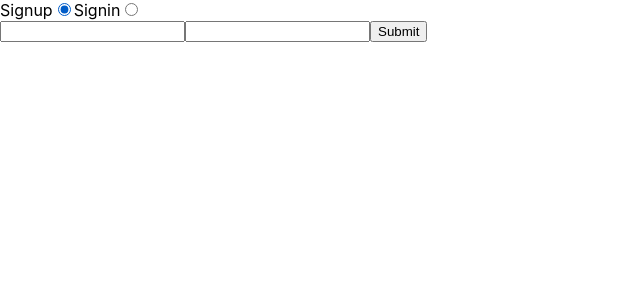
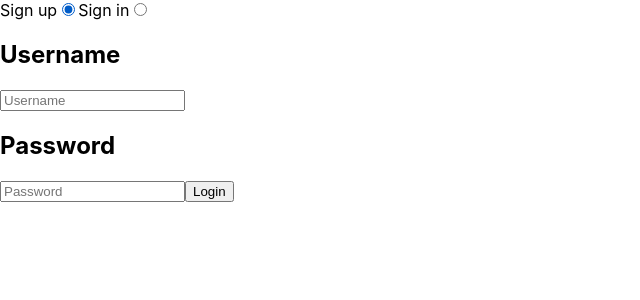
Before and after one commit to IdaAspen/final-project-maria-ida, a React (Create React App) app in the folder frontend/: page /login in a window 1280 px wide. Shown: the top 300 px of the page, without its empty margins (0-640 px from the left). Built offline with nearby package versions, Linux system fonts and the light colour scheme; the HTML template or start-up script is replaced by a standard one.

Commit message:
fix: recoded login.js FE to make /main show

```diff
--- a/frontend/package.json
+++ b/frontend/package.json
@@ -7,6 +7,7 @@
     "@testing-library/jest-dom": "^5.16.1",
     "@testing-library/react": "^12.1.2",
     "@testing-library/user-event": "^13.5.0",
+    "eslint": "^8.7.0",
     "react": "^17.0.2",
     "react-dom": "^17.0.2",
     "react-redux": "^7.2.6",
--- a/frontend/src/components/Login.js
+++ b/frontend/src/components/Login.js
@@ -1,6 +1,13 @@
-import React, { useState } from 'react';
-import { batch, useDispatch } from 'react-redux';
+// import React, { useState } from 'react';
+// import { batch, useDispatch } from 'react-redux';
+// // import { useNavigate } from 'react-router-dom';
 
+// import { API_URL } from '../utils/constants';
+// import user from '../reducers/user';
+
+import React, { useState, useEffect } from 'react';
+import { useSelector, useDispatch, batch } from 'react-redux';
+import { useNavigate } from 'react-router-dom';
 import { API_URL } from '../utils/constants';
 import user from '../reducers/user';
 
@@ -8,8 +15,18 @@ const Login = () => {
   const [username, setUsername] = useState('');
   const [password, setPassword] = useState('');
   const [mode, setMode] = useState('signup');
+  const [error, setError] = useState('');
+
+  const accessToken = useSelector((store) => store.user.accessToken);
 
   const dispatch = useDispatch();
+  const navigate = useNavigate();
+
+  useEffect(() => {
+    if (accessToken) {
+      navigate('/');
+    }
+  }, [accessToken, navigate]);
 
   const onFormSubmit = (event) => {
     event.preventDefault();
@@ -17,9 +34,9 @@ const Login = () => {
     const options = {
       method: 'POST',
       headers: {
-        'Content-Type': 'application/json'
+        'Content-Type': 'application/json',
       },
-      body: JSON.stringify({ username, password })
+      body: JSON.stringify({ username, password }),
     };
 
     fetch(API_URL(mode), options)
@@ -29,7 +46,7 @@ const Login = () => {
           batch(() => {
             dispatch(user.actions.setUserId(data.response.userId));
             dispatch(user.actions.setUsername(data.response.username));
-            dispatch(user.actions.setAccessToken(data.response.setAccessToken));
+            dispatch(user.actions.setAccessToken(data.response.accessToken));
             dispatch(user.actions.setError(null));
           });
         } else {
@@ -39,45 +56,142 @@ const Login = () => {
             dispatch(user.actions.setAccessToken(null));
             dispatch(user.actions.setError(data.response));
           });
+          setError('Sorry, invalid login or password.');
         }
       });
   };
 
   return (
     <>
-      <label htmlFor="signup">Signup</label>
+      <label htmlFor="signup">Sign up</label>
       <input
         id="signup"
         type="radio"
         checked={mode === 'signup'}
         onChange={() => setMode('signup')}
-      />
-      <label htmlFor="sigin">Signin</label>
+      ></input>
+      <label htmlFor="signin">Sign in</label>
       <input
         id="signin"
         type="radio"
         checked={mode === 'signin'}
         onChange={() => setMode('signin')}
-      />
+      ></input>
+
       <form onSubmit={onFormSubmit}>
-        <label htmlFor="username" />
+        <label htmlFor="username">
+          <h2>Username</h2>
+        </label>
         <input
           id="username"
           type="text"
+          placeholder="Username"
           value={username}
           onChange={(e) => setUsername(e.target.value)}
-        />
-        <label htmlFor="password" />
+        ></input>
+        <label htmlFor="password">
+          <h2>Password</h2>
+        </label>
         <input
           id="password"
           type="password"
+          placeholder="Password"
           value={password}
           onChange={(e) => setPassword(e.target.value)}
-        />
-        <button type="submit">Submit</button>
+        ></input>
+        <button type="submit">Login</button>
+        <p> {error}</p>
       </form>
     </>
   );
 };
 
+////////////////////här är ordinarie login ////////////////////////////////////////////
+
+// const Login = () => {
+//   const [username, setUsername] = useState('');
+//   const [password, setPassword] = useState('');
+//   const [mode, setMode] = useState('signup');
+
+//   // const accessToken = useSelector((store) => store.user.accessToken);
+
+//   const dispatch = useDispatch();
+
+//   // const navigate = useNavigate();
+
+//   // useEffect(() => {
+//   //   if (accessToken) {
+//   //     navigate('/');
+//   //   }
+//   // }, [accessToken, navigate]);
+
+//   const onFormSubmit = (event) => {
+//     event.preventDefault();
+
+//     const options = {
+//       method: 'POST',
+//       headers: {
+//         'Content-Type': 'application/json',
+//       },
+//       body: JSON.stringify({ username, password }),
+//     };
+
+//     fetch(API_URL(mode), options)
+//       .then((res) => res.json())
+//       .then((data) => {
+//         if (data.success) {
+//           batch(() => {
+//             dispatch(user.actions.setUserId(data.response.userId));
+//             dispatch(user.actions.setUsername(data.response.username));
+//             dispatch(user.actions.setAccessToken(data.response.setAccessToken));
+//             dispatch(user.actions.setError(null));
+//           });
+//         } else {
+//           batch(() => {
+//             dispatch(user.actions.setUserId(null));
+//             dispatch(user.actions.setUsername(null));
+//             dispatch(user.actions.setAccessToken(null));
+//             dispatch(user.actions.setError(data.response));
+//           });
+//         }
+//       });
+//   };
+
+//   return (
+//     <>
+//       <label htmlFor="signup">Signup</label>
+//       <input
+//         id="signup"
+//         type="radio"
+//         checked={mode === 'signup'}
+//         onChange={() => setMode('signup')}
+//       />
+//       <label htmlFor="sigin">Signin</label>
+//       <input
+//         id="signin"
+//         type="radio"
+//         checked={mode === 'signin'}
+//         onChange={() => setMode('signin')}
+//       />
+//       <form onSubmit={onFormSubmit}>
+//         <label htmlFor="username" />
+//         <input
+//           id="username"
+//           type="text"
+//           value={username}
+//           onChange={(e) => setUsername(e.target.value)}
+//         />
+//         <label htmlFor="password" />
+//         <input
+//           id="password"
+//           type="password"
+//           value={password}
+//           onChange={(e) => setPassword(e.target.value)}
+//         />
+//         <button type="submit">Submit</button>
+//       </form>
+//     </>
+//   );
+// };
+
 export default Login;
```
Also changed, not shown: 1 other file (tests, documents, lock files or other folders).
